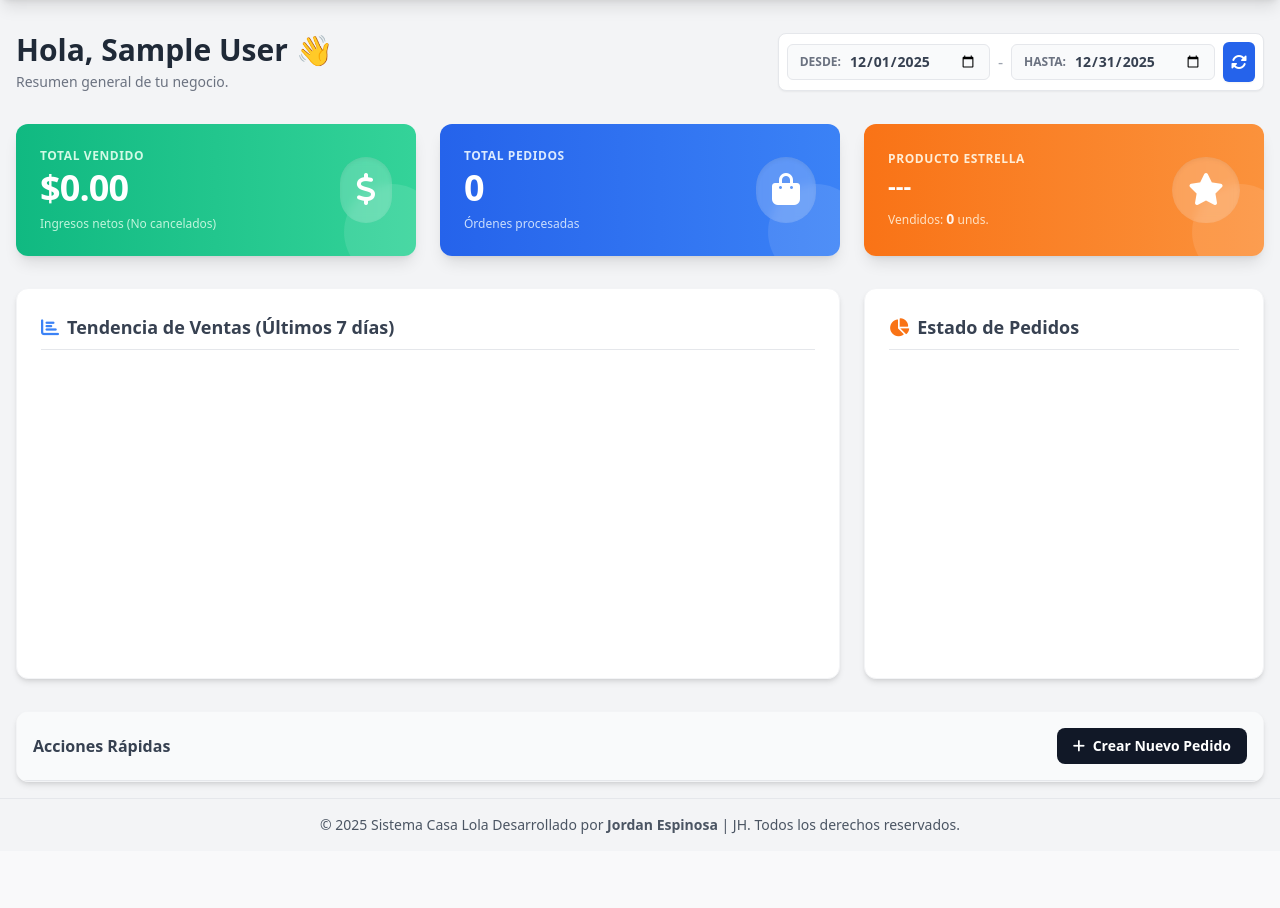
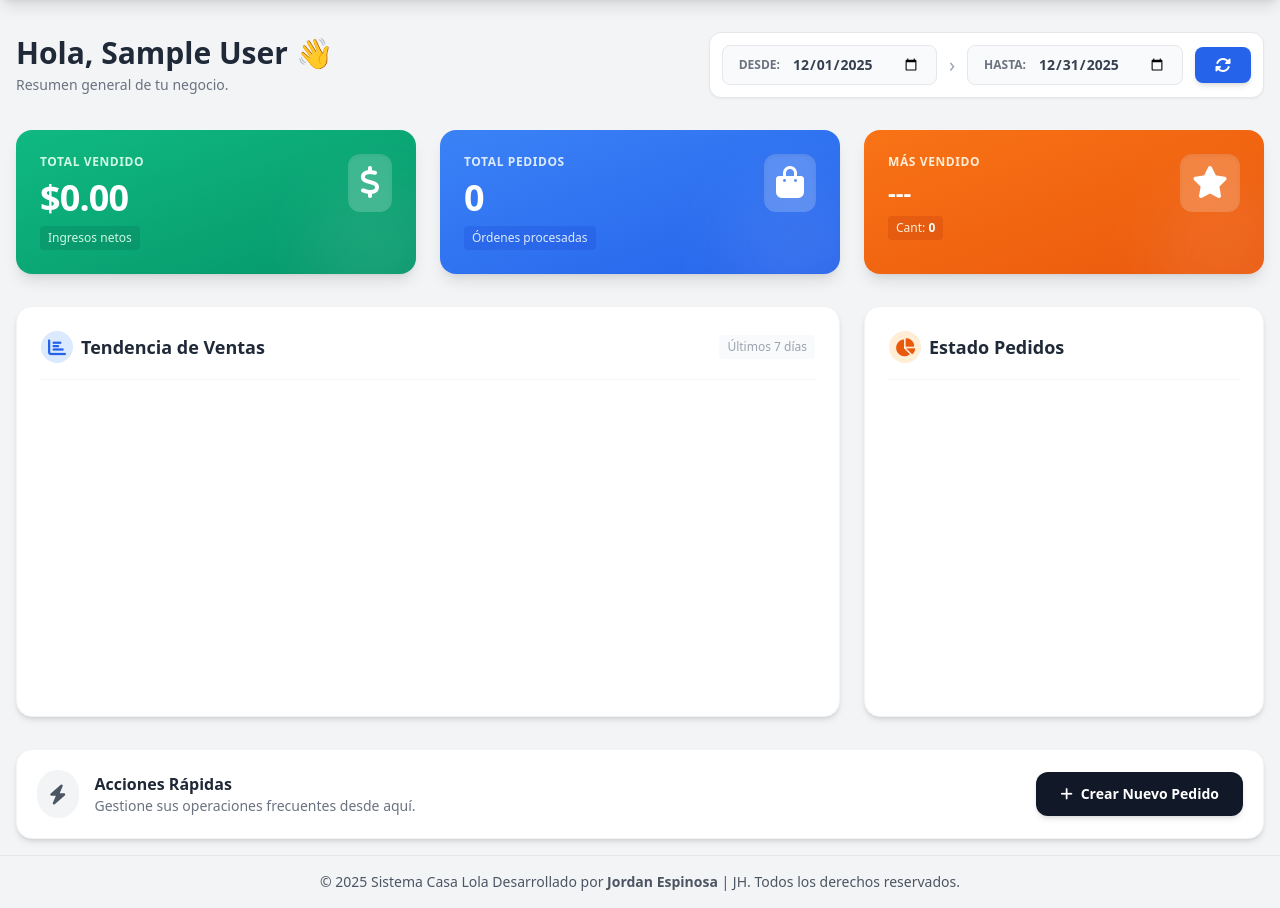
Before and after one commit to jordan07espi/Sistema_Casa_Lola, a PHP site: page /view/admin/dashboard.php in a window 1280 px wide. Shown: the part 80-988 px from the top of the page. Before the commit the page ends 914 px from the top, so only its background shows below. Run offline with PHP 8.4, Linux system fonts and the light colour scheme; the visitor is signed in with stand-in values (Sample User, id 1); a map, chart or similar area stays blank; some libraries are stand-ins or nearby versions.

Commit message:
Se añade funcioanlidad PWA

```diff
--- a/view/admin/dashboard.php
+++ b/view/admin/dashboard.php
@@ -6,98 +6,130 @@ include '../partials/header.php';
 
 <script src="https://cdn.jsdelivr.net/npm/chart.js"></script>
 
-<div class="flex flex-col md:flex-row justify-between items-start md:items-center mb-8 gap-4">
+<div class="flex flex-col xl:flex-row justify-between items-start xl:items-center mb-8 gap-6">
+
     <div>
         <h1 class="text-3xl font-bold text-gray-800">Hola, <?php echo htmlspecialchars($_SESSION['nombre_completo']); ?> 👋</h1>
         <p class="text-gray-500 text-sm mt-1">Resumen general de tu negocio.</p>
     </div>
 
-    <div class="bg-white p-2 rounded-lg shadow-sm border border-gray-200 flex items-center gap-2">
-        <div class="flex items-center gap-2 bg-gray-50 px-3 py-1.5 rounded-md border border-gray-200">
-            <span class="text-xs font-bold text-gray-500 uppercase">Desde:</span>
-            <input type="date" id="dashDesde" class="bg-transparent border-none text-sm font-semibold text-gray-700 focus:ring-0 p-0 w-32" value="<?php echo date('Y-m-01'); ?>">
+    <div class="bg-white p-3 rounded-xl shadow-sm border border-gray-200 flex flex-col sm:flex-row items-center gap-3 w-full xl:w-auto">
+
+        <div class="flex items-center gap-3 bg-gray-50 px-4 py-2 rounded-lg border border-gray-200 w-full sm:w-auto">
+            <span class="text-xs font-bold text-gray-500 uppercase whitespace-nowrap">Desde:</span>
+            <input type="date" id="dashDesde" class="bg-transparent border-none text-sm font-bold text-gray-700 focus:ring-0 p-0 w-full sm:w-32 cursor-pointer" value="<?php echo date('Y-m-01'); ?>">
         </div>
-        <span class="text-gray-400">-</span>
-        <div class="flex items-center gap-2 bg-gray-50 px-3 py-1.5 rounded-md border border-gray-200">
-            <span class="text-xs font-bold text-gray-500 uppercase">Hasta:</span>
-            <input type="date" id="dashHasta" class="bg-transparent border-none text-sm font-semibold text-gray-700 focus:ring-0 p-0 w-32" value="<?php echo date('Y-m-t'); ?>">
+
+        <span class="text-gray-400 hidden sm:block text-xl">›</span>
+
+        <div class="flex items-center gap-3 bg-gray-50 px-4 py-2 rounded-lg border border-gray-200 w-full sm:w-auto">
+            <span class="text-xs font-bold text-gray-500 uppercase whitespace-nowrap">Hasta:</span>
+            <input type="date" id="dashHasta" class="bg-transparent border-none text-sm font-bold text-gray-700 focus:ring-0 p-0 w-full sm:w-32 cursor-pointer" value="<?php echo date('Y-m-t'); ?>">
         </div>
-        <button id="btnFiltrar" class="bg-blue-600 hover:bg-blue-700 text-white p-2 rounded-md transition shadow-sm" title="Actualizar Datos">
-            <i class="fas fa-sync-alt"></i>
+
+        <button id="btnFiltrar" class="bg-blue-600 hover:bg-blue-700 text-white py-2.5 px-5 rounded-lg transition shadow-md w-full sm:w-auto flex justify-center items-center gap-2 group active:scale-95">
+            <i class="fas fa-sync-alt group-hover:rotate-180 transition-transform duration-500"></i>
+            <span class="sm:hidden font-bold text-sm">Actualizar Datos</span>
         </button>
     </div>
 </div>
 
 <div class="grid grid-cols-1 md:grid-cols-3 gap-6 mb-8">
 
-    <div class="rounded-xl shadow-lg p-6 relative overflow-hidden bg-gradient-to-r from-emerald-500 to-emerald-400 text-white transform hover:scale-105 transition duration-300">
-        <div class="relative z-10 flex justify-between items-center h-full">
+    <div class="rounded-2xl shadow-lg p-6 relative overflow-hidden bg-gradient-to-br from-emerald-500 to-emerald-600 text-white transform hover:-translate-y-1 transition duration-300">
+        <div class="relative z-10 flex justify-between items-start">
             <div>
-                <p class="text-emerald-100 text-xs font-bold uppercase tracking-wider mb-1">Total Vendido</p>
+                <p class="text-emerald-100 text-xs font-bold uppercase tracking-wider mb-2">Total Vendido</p>
                 <h3 class="text-4xl font-black tracking-tight" id="kpiDinero">$0.00</h3>
-                <p class="text-xs text-emerald-100 mt-2 opacity-90">Ingresos netos (No cancelados)</p>
+                <p class="text-xs text-emerald-100 mt-2 font-medium bg-emerald-700 bg-opacity-30 inline-block px-2 py-1 rounded">
+                    Ingresos netos
+                </p>
             </div>
-            <div class="bg-white bg-opacity-20 p-4 rounded-full shadow-inner backdrop-blur-sm">
+            <div class="bg-white bg-opacity-20 p-3 rounded-xl shadow-inner backdrop-blur-sm">
                 <i class="fas fa-dollar-sign fa-2x text-white"></i>
             </div>
         </div>
-        <div class="absolute -right-6 -bottom-6 w-24 h-24 bg-white opacity-10 rounded-full"></div>
+        <div class="absolute -right-6 -bottom-10 w-32 h-32 bg-white opacity-10 rounded-full blur-2xl"></div>
     </div>
 
-    <div class="rounded-xl shadow-lg p-6 relative overflow-hidden bg-gradient-to-r from-blue-600 to-blue-500 text-white transform hover:scale-105 transition duration-300">
-        <div class="relative z-10 flex justify-between items-center h-full">
+    <div class="rounded-2xl shadow-lg p-6 relative overflow-hidden bg-gradient-to-br from-blue-500 to-blue-600 text-white transform hover:-translate-y-1 transition duration-300">
+        <div class="relative z-10 flex justify-between items-start">
             <div>
-                <p class="text-blue-100 text-xs font-bold uppercase tracking-wider mb-1">Total Pedidos</p>
+                <p class="text-blue-100 text-xs font-bold uppercase tracking-wider mb-2">Total Pedidos</p>
                 <h3 class="text-4xl font-black tracking-tight" id="kpiPedidos">0</h3>
-                <p class="text-xs text-blue-100 mt-2 opacity-90">Órdenes procesadas</p>
+                <p class="text-xs text-blue-100 mt-2 font-medium bg-blue-700 bg-opacity-30 inline-block px-2 py-1 rounded">
+                    Órdenes procesadas
+                </p>
             </div>
-            <div class="bg-white bg-opacity-20 p-4 rounded-full shadow-inner backdrop-blur-sm">
+            <div class="bg-white bg-opacity-20 p-3 rounded-xl shadow-inner backdrop-blur-sm">
                 <i class="fas fa-shopping-bag fa-2x text-white"></i>
             </div>
         </div>
-        <div class="absolute -right-6 -bottom-6 w-24 h-24 bg-white opacity-10 rounded-full"></div>
+        <div class="absolute -right-6 -bottom-10 w-32 h-32 bg-white opacity-10 rounded-full blur-2xl"></div>
     </div>
 
-    <div class="rounded-xl shadow-lg p-6 relative overflow-hidden bg-gradient-to-r from-orange-500 to-orange-400 text-white transform hover:scale-105 transition duration-300">
-        <div class="relative z-10 flex justify-between items-center h-full">
-            <div class="flex-1 min-w-0 pr-2"> <p class="text-orange-100 text-xs font-bold uppercase tracking-wider mb-1">Producto Estrella</p>
-                <h3 class="text-2xl font-bold truncate leading-tight" id="kpiProducto">---</h3>
-                <p class="text-xs text-orange-100 mt-2 opacity-90">Vendidos: <span id="kpiCantidadProducto" class="font-bold text-white text-sm">0</span> unds.</p>
+    <div class="rounded-2xl shadow-lg p-6 relative overflow-hidden bg-gradient-to-br from-orange-500 to-orange-600 text-white transform hover:-translate-y-1 transition duration-300">
+        <div class="relative z-10 flex justify-between items-start">
+            <div class="flex-1 min-w-0 pr-3">
+                <p class="text-orange-100 text-xs font-bold uppercase tracking-wider mb-2">Más Vendido</p>
+                <h3 class="text-2xl font-bold leading-tight truncate" id="kpiProducto">---</h3>
+                <p class="text-xs text-orange-100 mt-2 font-medium bg-orange-700 bg-opacity-30 inline-block px-2 py-1 rounded">
+                    Cant: <span id="kpiCantidadProducto" class="font-bold text-white">0</span>
+                </p>
             </div>
-            <div class="bg-white bg-opacity-20 p-4 rounded-full shadow-inner backdrop-blur-sm flex-shrink-0">
+            <div class="bg-white bg-opacity-20 p-3 rounded-xl shadow-inner backdrop-blur-sm flex-shrink-0">
                 <i class="fas fa-star fa-2x text-white"></i>
             </div>
         </div>
-        <div class="absolute -right-6 -bottom-6 w-24 h-24 bg-white opacity-10 rounded-full"></div>
+        <div class="absolute -right-6 -bottom-10 w-32 h-32 bg-white opacity-10 rounded-full blur-2xl"></div>
     </div>
 </div>
 
 <div class="grid grid-cols-1 lg:grid-cols-3 gap-6 mb-8">
 
-    <div class="lg:col-span-2 bg-white p-6 rounded-xl shadow-md border border-gray-100">
-        <h3 class="text-lg font-bold text-gray-700 mb-4 border-b pb-2 flex items-center gap-2">
-            <i class="fas fa-chart-bar text-blue-500"></i> Tendencia de Ventas (Últimos 7 días)
-        </h3>
+    <div class="lg:col-span-2 bg-white p-6 rounded-2xl shadow-md border border-gray-100">
+        <div class="flex justify-between items-center mb-6 border-b border-gray-100 pb-4">
+            <h3 class="text-lg font-bold text-gray-800 flex items-center gap-2">
+                <div class="w-8 h-8 rounded-full bg-blue-100 flex items-center justify-center text-blue-600">
+                    <i class="fas fa-chart-bar"></i>
+                </div>
+                Tendencia de Ventas
+            </h3>
+            <span class="text-xs font-medium text-gray-400 bg-gray-50 px-2 py-1 rounded">Últimos 7 días</span>
+        </div>
         <div class="relative h-72">
             <canvas id="chartVentas"></canvas>
         </div>
     </div>
 
-    <div class="lg:col-span-1 bg-white p-6 rounded-xl shadow-md border border-gray-100">
-        <h3 class="text-lg font-bold text-gray-700 mb-4 border-b pb-2 flex items-center gap-2">
-            <i class="fas fa-chart-pie text-orange-500"></i> Estado de Pedidos
-        </h3>
+    <div class="lg:col-span-1 bg-white p-6 rounded-2xl shadow-md border border-gray-100">
+        <div class="flex justify-between items-center mb-6 border-b border-gray-100 pb-4">
+            <h3 class="text-lg font-bold text-gray-800 flex items-center gap-2">
+                <div class="w-8 h-8 rounded-full bg-orange-100 flex items-center justify-center text-orange-600">
+                    <i class="fas fa-chart-pie"></i>
+                </div>
+                Estado Pedidos
+            </h3>
+        </div>
         <div class="relative h-64 flex justify-center items-center">
             <canvas id="chartEstados"></canvas>
         </div>
     </div>
 </div>
 
-<div class="bg-white rounded-xl shadow-md overflow-hidden border border-gray-100">
-    <div class="p-4 bg-gray-50 border-b border-gray-200 flex justify-between items-center">
-        <h3 class="font-bold text-gray-700">Acciones Rápidas</h3>
-        <a href="nuevo_pedido.php" class="text-sm font-semibold text-white bg-gray-900 px-4 py-2 rounded-lg hover:bg-gray-700 transition">
-            <i class="fas fa-plus mr-1"></i> Crear Nuevo Pedido
+<div class="bg-white rounded-2xl shadow-md overflow-hidden border border-gray-100 transition hover:shadow-lg">
+    <div class="p-5 flex flex-col sm:flex-row justify-between items-center gap-4">
+        <div class="flex items-center gap-4">
+            <div class="bg-gray-100 p-3 rounded-full text-gray-600">
+                <i class="fas fa-bolt fa-lg"></i>
+            </div>
+            <div>
+                <h3 class="font-bold text-gray-800">Acciones Rápidas</h3>
+                <p class="text-sm text-gray-500">Gestione sus operaciones frecuentes desde aquí.</p>
+            </div>
+        </div>
+        <a href="nuevo_pedido.php" class="w-full sm:w-auto text-center text-sm font-bold text-white bg-gray-900 px-6 py-3 rounded-xl hover:bg-gray-800 transition transform hover:-translate-y-0.5 shadow-md flex items-center justify-center gap-2">
+            <i class="fas fa-plus"></i> Crear Nuevo Pedido
         </a>
     </div>
 </div>
--- a/view/partials/header.php
+++ b/view/partials/header.php
@@ -40,6 +40,21 @@ $rolUsuario = $_SESSION['rol'] ?? 'Invitado';
     <title>Casa Lola - Gestión</title>
     <script src="https://cdn.tailwindcss.com"></script>
     <link rel="stylesheet" href="https://cdnjs.cloudflare.com/ajax/libs/font-awesome/6.4.0/css/all.min.css">
+
+    <link rel="manifest" href="../../manifest.json">
+    <meta name="theme-color" content="#ea580c">
+    <link rel="apple-touch-icon" href="../../view/assets/img/icon-192.png">
+
+    <script>
+        // Registrar Service Worker desde las vistas internas
+        if ('serviceWorker' in navigator) {
+            // El SW debe estar en la raíz para tener control sobre todo el dominio
+            navigator.serviceWorker.register('../../service-worker.js')
+            .then(reg => console.log('SW registrado correctamente:', reg.scope))
+            .catch(err => console.log('Error al registrar SW:', err));
+        }
+    </script>
+
     <style>
         /* Animación suave para nuevos pedidos en cocina */
         @keyframes bounceIn {
```
Also changed, not shown: login.php (+19 -0 lines), service-worker.js (added, +59 -0 lines), manifest.json (added), view/assets/img/icon-192.png (added), view/assets/img/icon-512.png (added).
